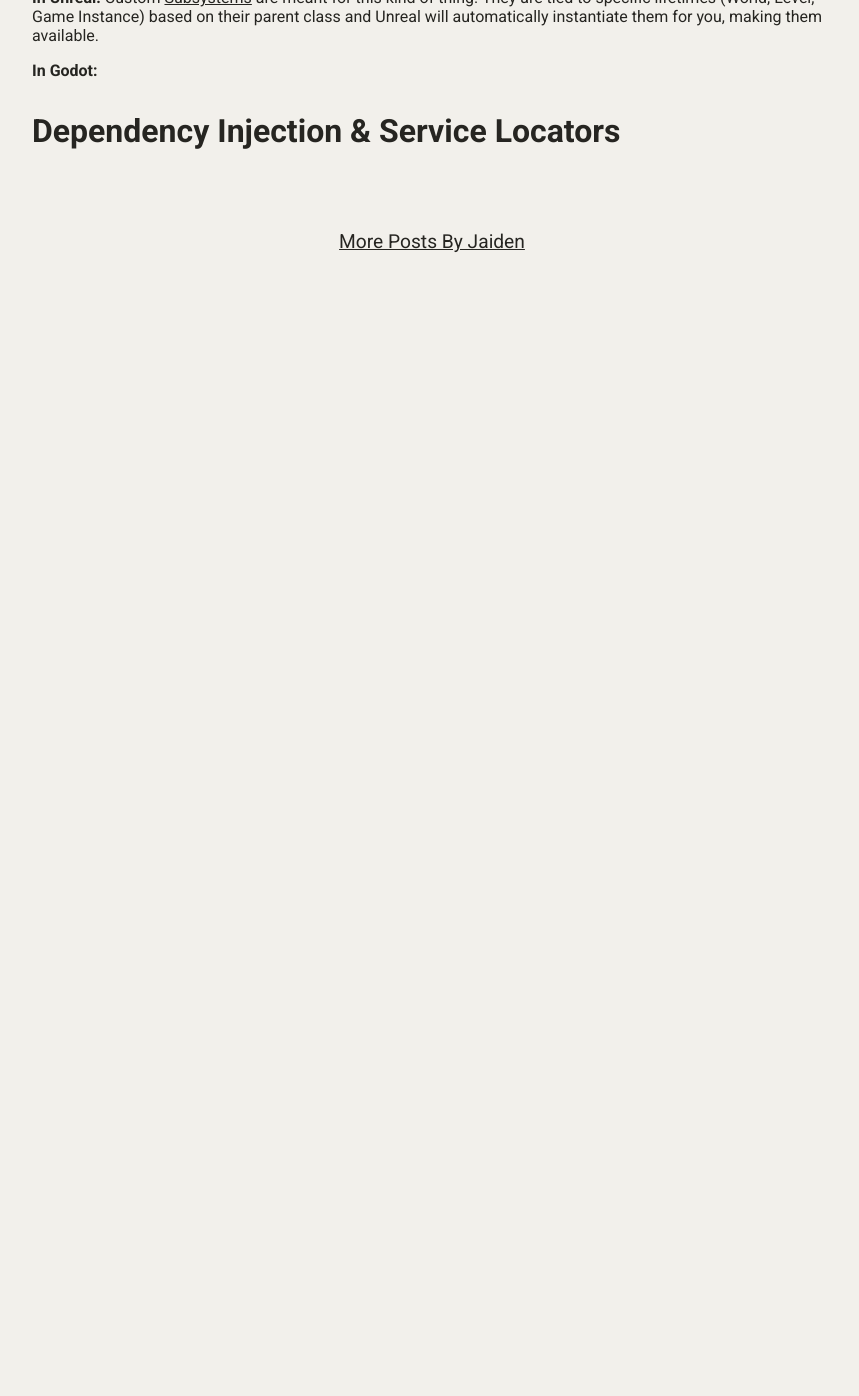
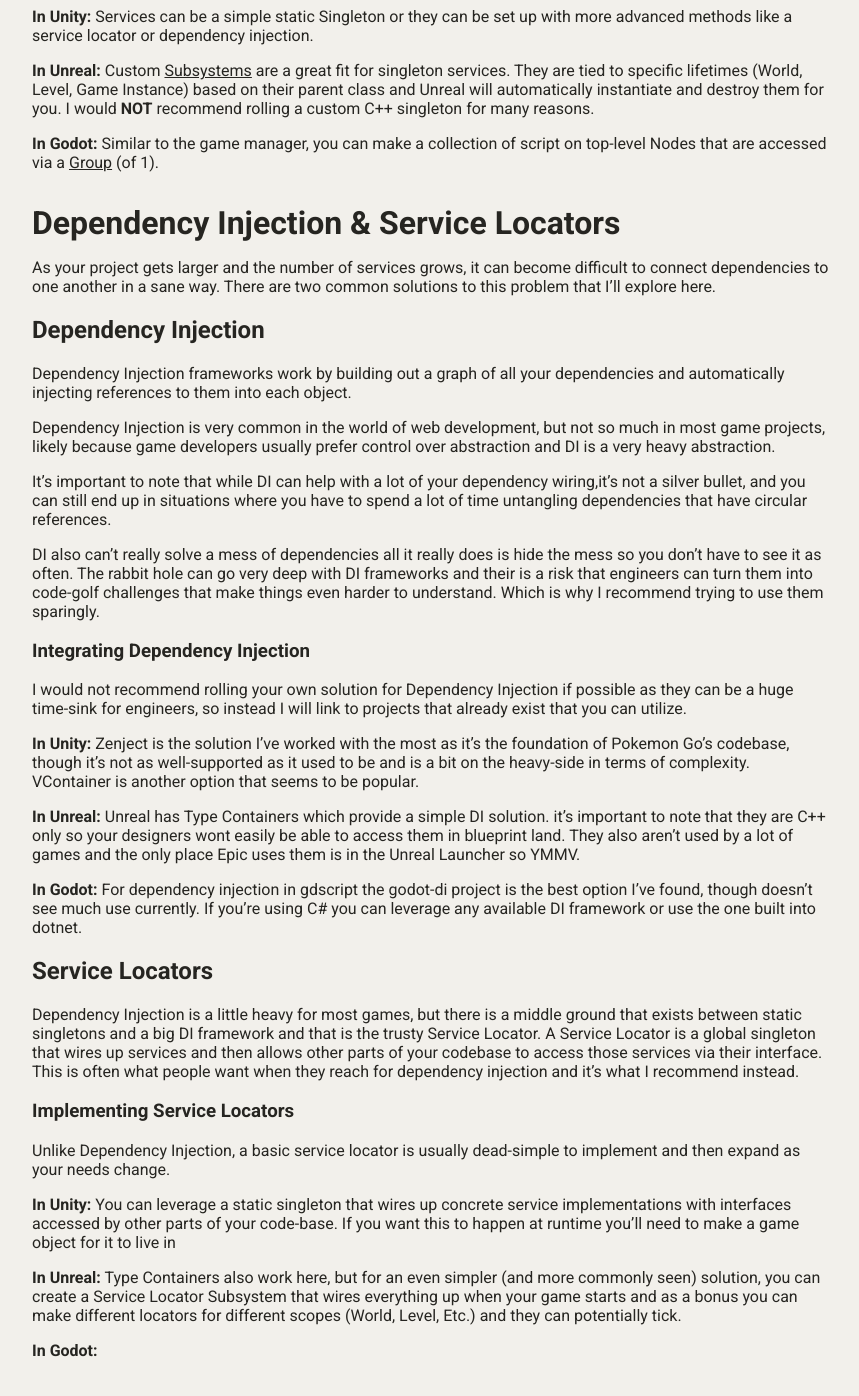
Before and after one commit to jaideng123/jaideng123.github.io, a Jekyll site: the page built from _posts/blogposts/2025-01-17-TheArtOfGluingThingsTogether.md, in a window 1280 px wide and 1400 px high, scrolled down 6300 px. Shown: the top 1396 px of the window, without its empty margins (208-1067 px from the left). Built offline with Jekyll 4.4.1, drawn with Linux system fonts in a browser that asks for light colours; nearby versions of some CDN libraries; before the commit the page ends 6569 px from its top, so only the background shows below that; some of the changed text lies outside the part shown.

Commit message:
Update 2025-01-17-TheArtOfGluingThingsTogether.md

```diff
--- a/_posts/blogposts/2025-01-17-TheArtOfGluingThingsTogether.md
+++ b/_posts/blogposts/2025-01-17-TheArtOfGluingThingsTogether.md
@@ -202,12 +202,48 @@
 
 <!-- TODO: Other names for Services? -->
 
-## Implementing a Service
-<!-- TODO: Joe Hocking's Managers -->
+## Implementing a basic  Service
+Regardless of your chosen tool, services are usually built with static singletons, dependency injection, or a service locator. This section will assume you are starting with a singleton (we'll explore the other solutions for wiring in the next section)
+
 **In Unity:** Services can be a simple static Singleton or they can be set up with more advanced methods like a service locator or dependency injection.
 
-**In Unreal:** Custom [Subsystems](https://dev.epicgames.com/documentation/en-us/unreal-engine/programming-subsystems-in-unreal-engine) are meant for this kind of thing. They are tied to specific lifetimes (World, Level, Game Instance) based on their parent class and Unreal will automatically instantiate them for you, making them available.
+**In Unreal:** Custom [Subsystems](https://dev.epicgames.com/documentation/en-us/unreal-engine/programming-subsystems-in-unreal-engine) are a great fit for singleton services. They are tied to specific lifetimes (World, Level, Game Instance) based on their parent class and Unreal will automatically instantiate and destroy them for you. I would **NOT** recommend rolling a custom C++ singleton for many reasons.
+
+**In Godot:** Similar to the game manager, you can make a collection of script on top-level Nodes that are accessed via a [Group](https://docs.godotengine.org/en/stable/tutorials/scripting/groups.html) (of 1).
+
+# Dependency Injection & Service Locators
+As your project gets larger and the number of services grows, it can become difficult to connect dependencies to one another in a sane way. There are two common solutions to this problem that I'll explore here.
+<!-- TODO: more reasons to use -->
+
+## Dependency Injection
+Dependency Injection frameworks work by building out a graph of all your dependencies and automatically injecting references to them into each object.
+
+Dependency Injection is very common in the world of web development, but not so much in most game projects, likely because game developers usually prefer control over abstraction and DI is a very heavy abstraction.
+
+It's important to note that while DI can help with a lot of your dependency wiring,it's not a silver bullet, and you can still end up in situations where you have to spend a lot of time untangling dependencies that have circular references.
+
+DI also can't really solve a mess of dependencies all it really does is hide the mess so you don't have to see it as often. The rabbit hole can go very deep with DI frameworks and their is a risk that engineers can turn them into code-golf challenges that make things even harder to understand. Which is why I recommend trying to use them sparingly.
+<!-- TODO: Why use DI? -->
+<!-- Separate interface from class -->
+<!-- Add More Meat Here -->
+
+### Integrating Dependency Injection
+I would not recommend rolling your own solution for Dependency Injection if possible as they can be a huge time-sink for engineers, so instead I will link to projects that already exist that you can utilize.
+
+**In Unity:** Zenject is the solution I've worked with the most as it's the foundation of Pokemon Go's codebase, though it's not as well-supported as it used to be and is a bit on the heavy-side in terms of complexity. VContainer is another option that seems to be popular.
+
+**In Unreal:** Unreal has Type Containers which provide a simple DI solution. it's important to note that they are C++ only so your designers wont easily be able to access them in blueprint land. They also aren't used by a lot of games and the only place Epic uses them is in the Unreal Launcher so YMMV.
+
+**In Godot:** For dependency injection in gdscript the godot-di project is the best option I've found, though doesn't see much use currently. If you're using C# you can leverage any available DI framework or use the one built into dotnet.
+
+## Service Locators
+Dependency Injection is a little heavy for most games, but there is a middle ground that exists between static singletons and a big DI framework and that is the trusty Service Locator. A Service Locator is a global singleton that wires up services and then allows other parts of your codebase to access those services via their interface. This is often what people want when they reach for dependency injection and it's what I recommend instead.
+
+### Implementing Service Locators
+Unlike Dependency Injection, a basic service locator is usually dead-simple to implement and then expand as your needs change.
+
+**In Unity:** You can leverage a static singleton that wires up concrete service implementations with interfaces accessed by other parts of your code-base. If you want this to happen at runtime you'll need to make a game object for it to live in
+
+**In Unreal:** Type Containers also work here, but for an even simpler (and more commonly seen) solution, you can create a Service Locator Subsystem that wires everything up when your game starts and as a bonus you can make different locators for different scopes (World, Level, Etc.) and they can potentially tick.
 
 **In Godot:**
-
-# Dependency Injection & Service Locators
```
